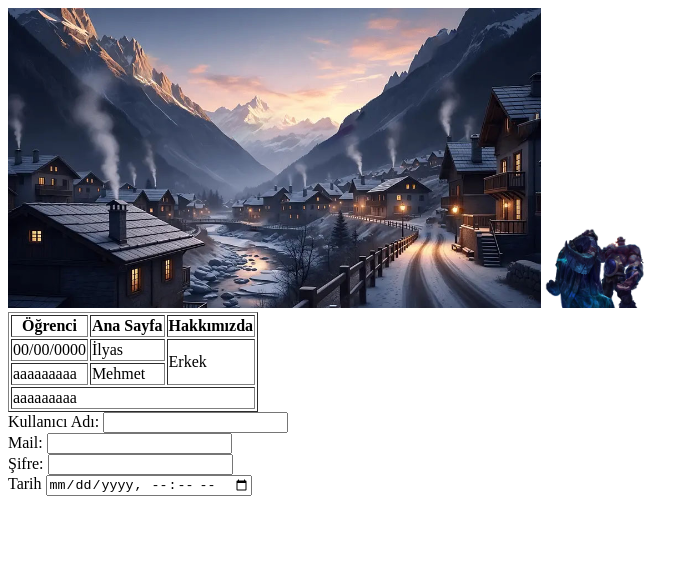
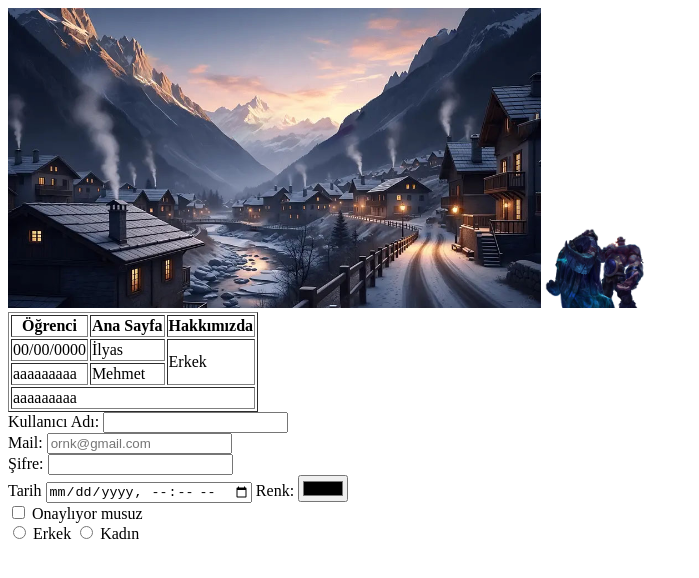
Before and after one commit to Mugiwara926/htmlexample1, a plain HTML site: page index.html in a window 1280 px wide. Shown: the whole page, without its empty margins (0-699 px from the left). Drawn offline with Linux system fonts and the light colour scheme.

Commit message:
form alanı tamlandı

```diff
--- a/index.html
+++ b/index.html
@@ -39,14 +39,24 @@
         <input type="text">
         <br>
         <label for="email">Mail:</label>
-        <input type="email" name="email" id="email">
+        <input type="email" name="email" id="email" placeholder="ornk@gmail.com">
         <br>
         <label for="pasword">Şifre:</label>
         <input type="password" name="pasword" id="pasword">
         <br>
         <label for="date">Tarih</label>
         <input type="datetime-local" name="date" id="date">
+        <label for="color">Renk:</label>
+        <input type="color" name="color" id="color">
         <br>
+        <input type="checkbox" name="onay" id="onay">
+        <label for="onay">Onaylıyor musuz</label>
+        <br>
+        <input type="radio" name="cinsiyet" id="erkek">
+        <label for="erkek">Erkek</label>
+        <input type="radio" name="cinsiyet" id="kadin">
+        <label for="kadin">Kadın</label>
+        <input type="hidden" name="token" value="abc123">
     </form>
 </body>
 </html>
```
